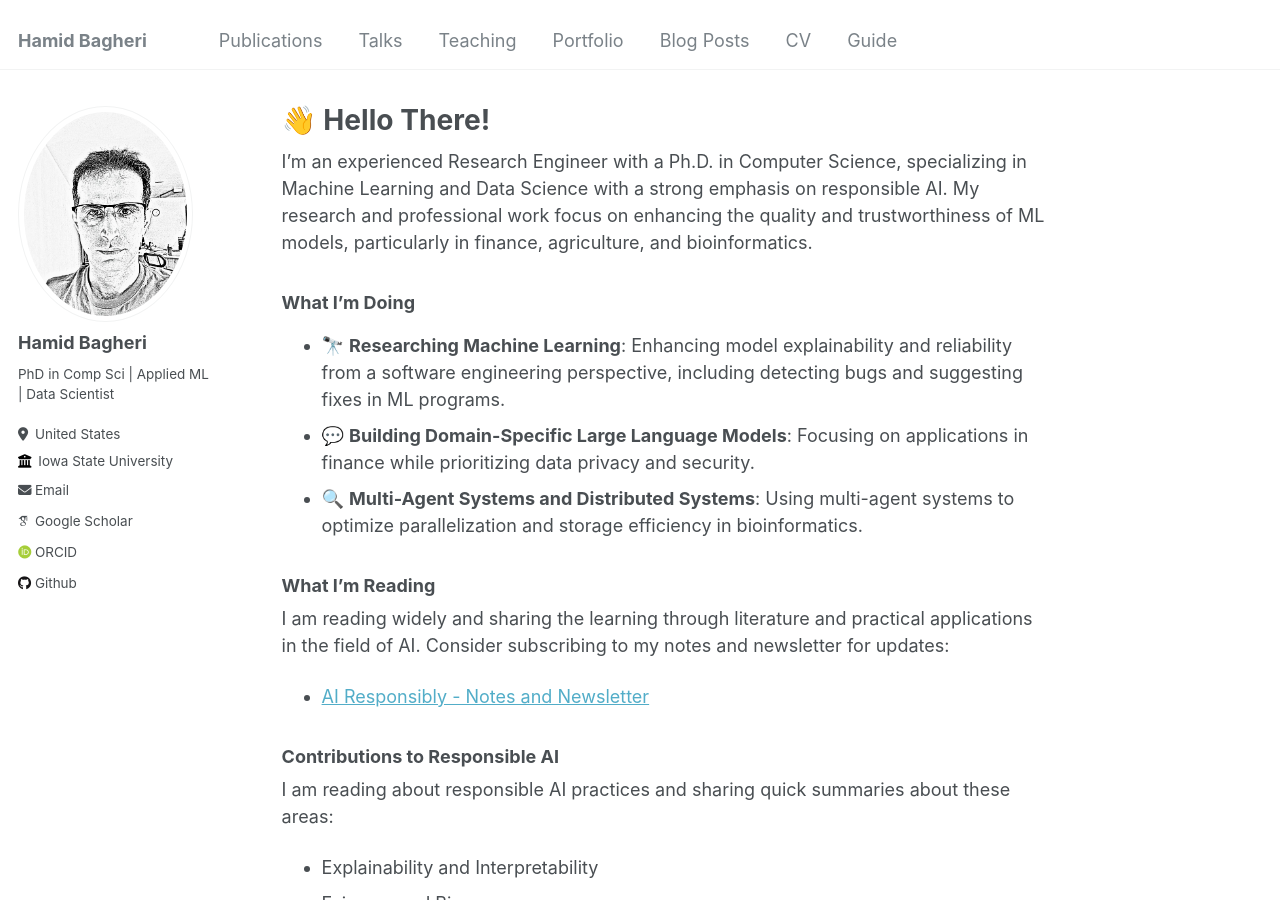
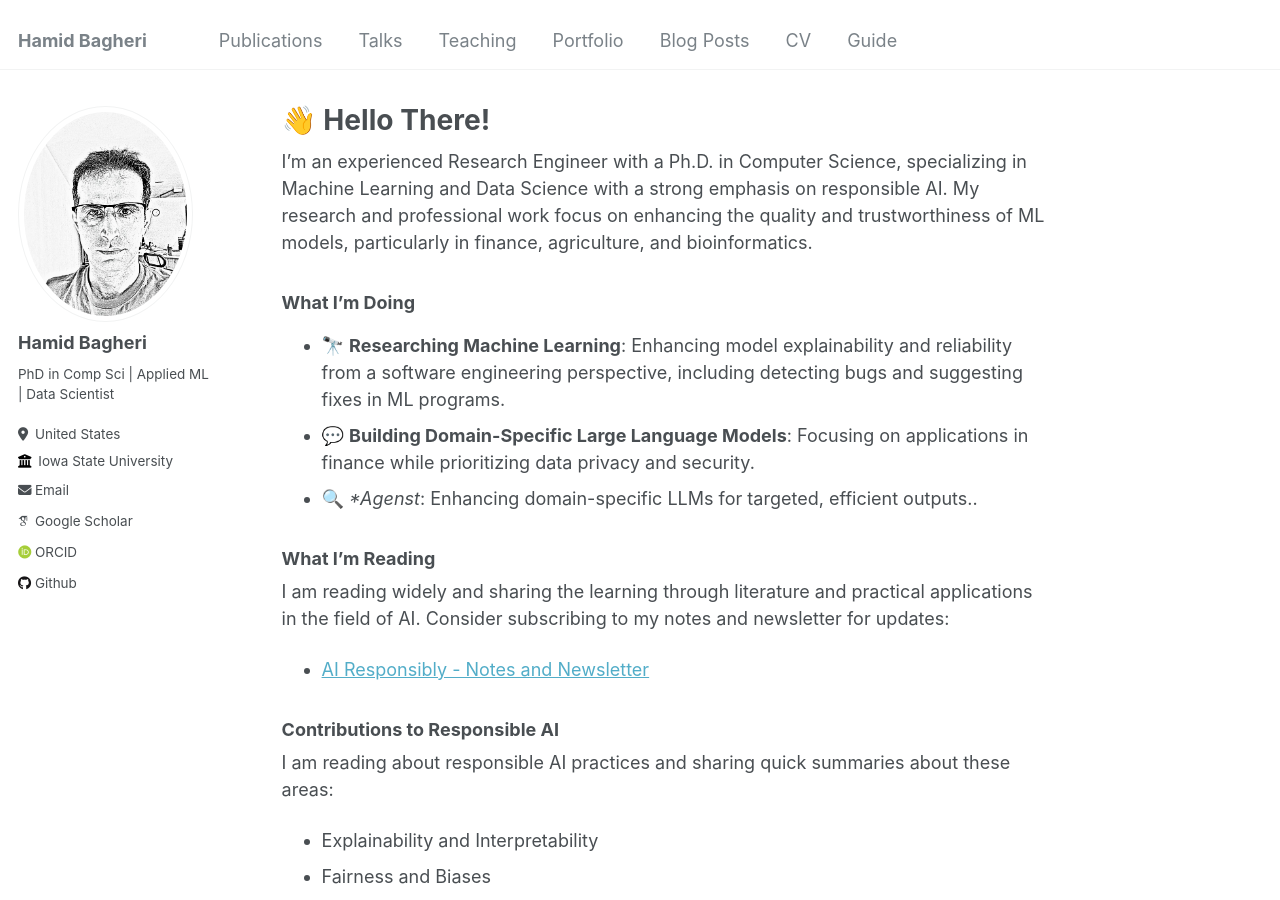
Before and after one commit to hamid58b/hamid58b.github.io, a Jekyll site: the page built from _pages/about.md, in a window 1280 px wide and 900 px high. Built offline with Jekyll 4.4.1, drawn with Linux system fonts in a browser that asks for light colours; some web fonts are replaced.

Commit message:
add about me

```diff
--- a/_pages/about.md
+++ b/_pages/about.md
@@ -12,7 +12,7 @@ I'm an experienced Research Engineer with a Ph.D. in Computer Science, specializ
 ### What I'm Doing
 - 🔭 **Researching Machine Learning**: Enhancing model explainability and reliability from a software engineering perspective, including detecting bugs and suggesting fixes in ML programs.
 - 💬 **Building Domain-Specific Large Language Models**: Focusing on applications in finance while prioritizing data privacy and security.
-- 🔍 **Multi-Agent Systems and Distributed Systems**: Using multi-agent systems to optimize parallelization and storage efficiency in bioinformatics.
+- 🔍 **Agenst*: Enhancing domain-specific LLMs for targeted, efficient outputs..
 
 
 ### What I'm Reading
```
